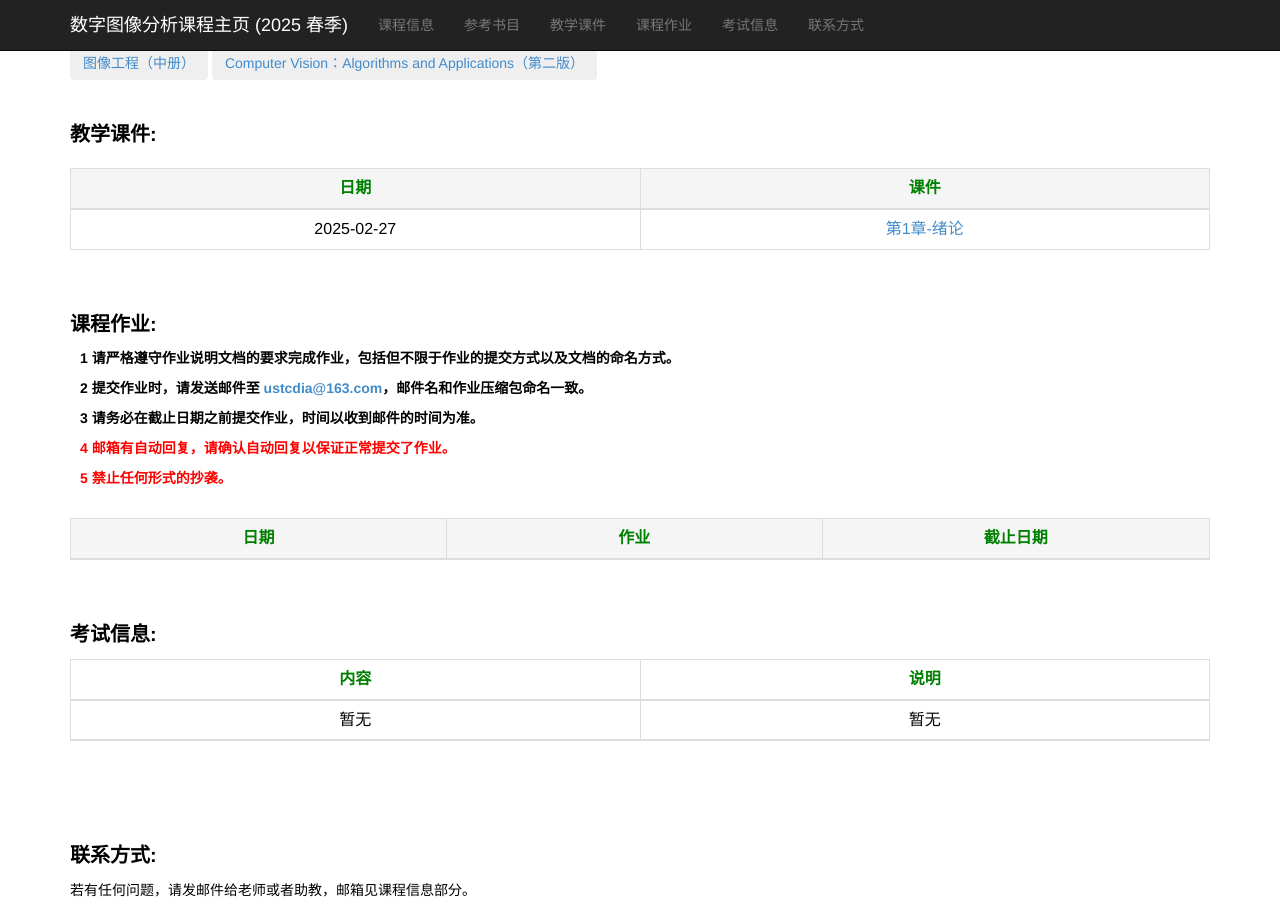
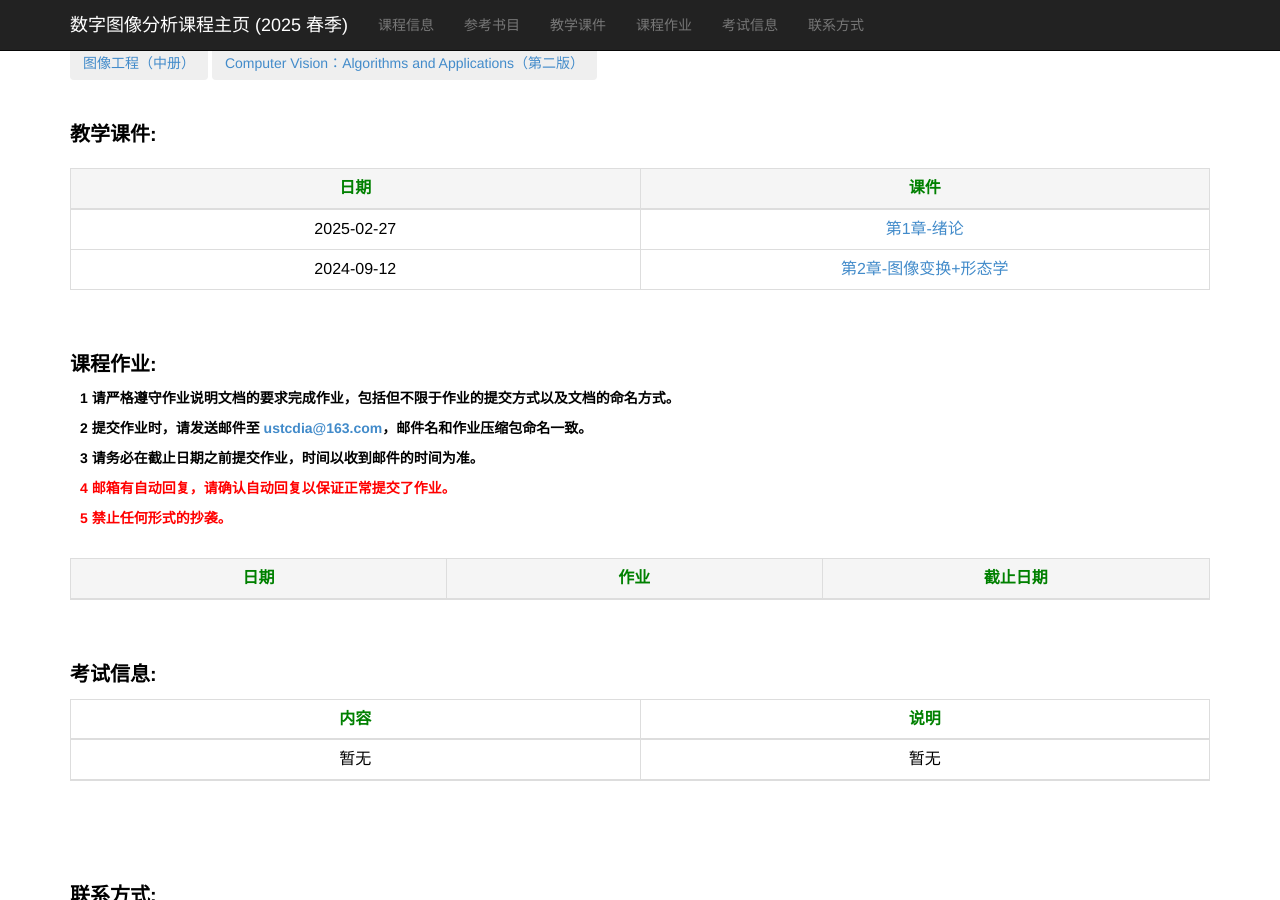
Before and after one commit to ustc-dia/ustc-dia.github.io, a Jekyll site: the page index.html, which Jekyll copies as it is, in a window 1280 px wide and 900 px high, scrolled down 635 px. Built offline with Jekyll 4.4.1, drawn with Linux system fonts in a browser that asks for light colours.

Commit message:
Update index.html

```diff
--- a/index.html
+++ b/index.html
@@ -174,12 +174,11 @@
                     <td><a href="./slides_2025_spring/DIA课件-第一章.pdf" target="_blank">第1章-绪论</a></td>
                 </tr>
 
-                <!--
                 <tr>
                     <td>2024-09-12</td>
-                    <td><a href="./slides_2024_autumn/第2章-图像数字化.pdf" target="_blank">第2章-图像数字化</a></td>
+                    <td><a href="./slides_2025_spring/DIA课件-第二章.pdf" target="_blank">第2章-图像变换+形态学</a></td>
                 </tr>
-
+                <!--
                 <tr>
                     <td>2024-09-19</td>
                     <td><a href="./slides_2024_autumn/第3章-图像变换.pdf" target="_blank">第3章-图像变换</a></td>
```
